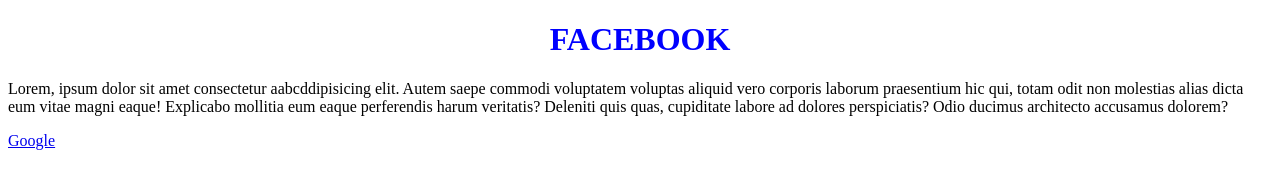
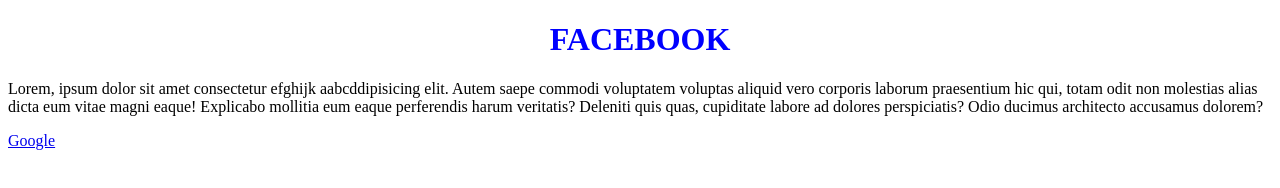
Before and after one commit to anfasp2001/anfasp2001.github.io, a plain HTML site: page index.html in a window 1280 px wide. Drawn offline with Linux system fonts and the light colour scheme.

Commit message:
index page

```diff
--- a/index.html
+++ b/index.html
@@ -8,7 +8,7 @@
 </head>
 <body>
     <h1 style="color: blue;text-align:center">FACEBOOK</h1>
-    <p>Lorem, ipsum dolor sit amet consectetur aabcddipisicing elit. Autem saepe commodi voluptatem voluptas aliquid vero corporis laborum praesentium hic qui, totam odit non molestias alias dicta eum vitae magni eaque! Explicabo mollitia eum eaque perferendis harum veritatis? Deleniti quis quas, cupiditate labore ad dolores perspiciatis? Odio ducimus architecto accusamus dolorem?</p>
+    <p>Lorem, ipsum dolor sit amet consectetur efghijk aabcddipisicing elit. Autem saepe commodi voluptatem voluptas aliquid vero corporis laborum praesentium hic qui, totam odit non molestias alias dicta eum vitae magni eaque! Explicabo mollitia eum eaque perferendis harum veritatis? Deleniti quis quas, cupiditate labore ad dolores perspiciatis? Odio ducimus architecto accusamus dolorem?</p>
     <a href="https://www.google.com">Google</a>
 </body>
 </html>
```
